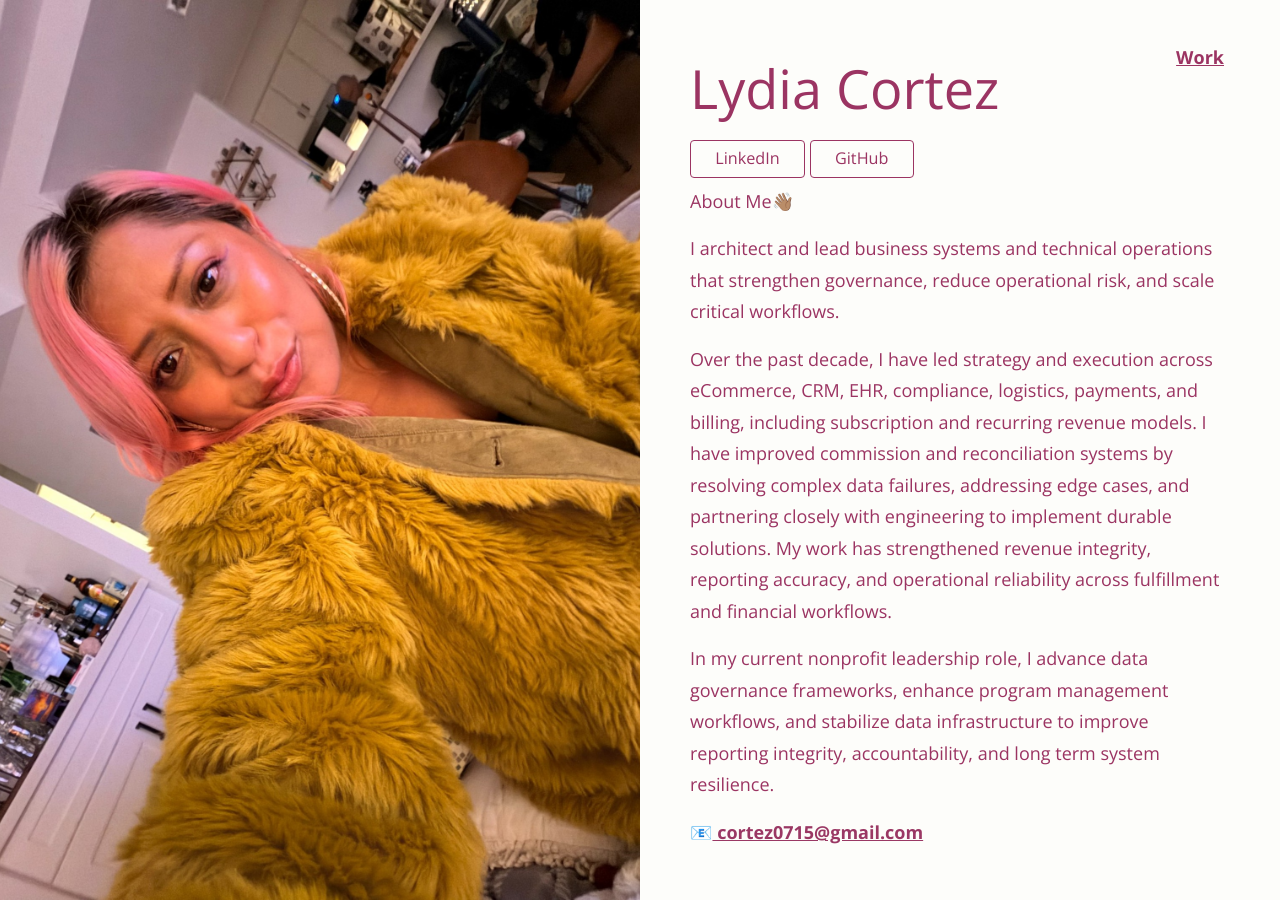
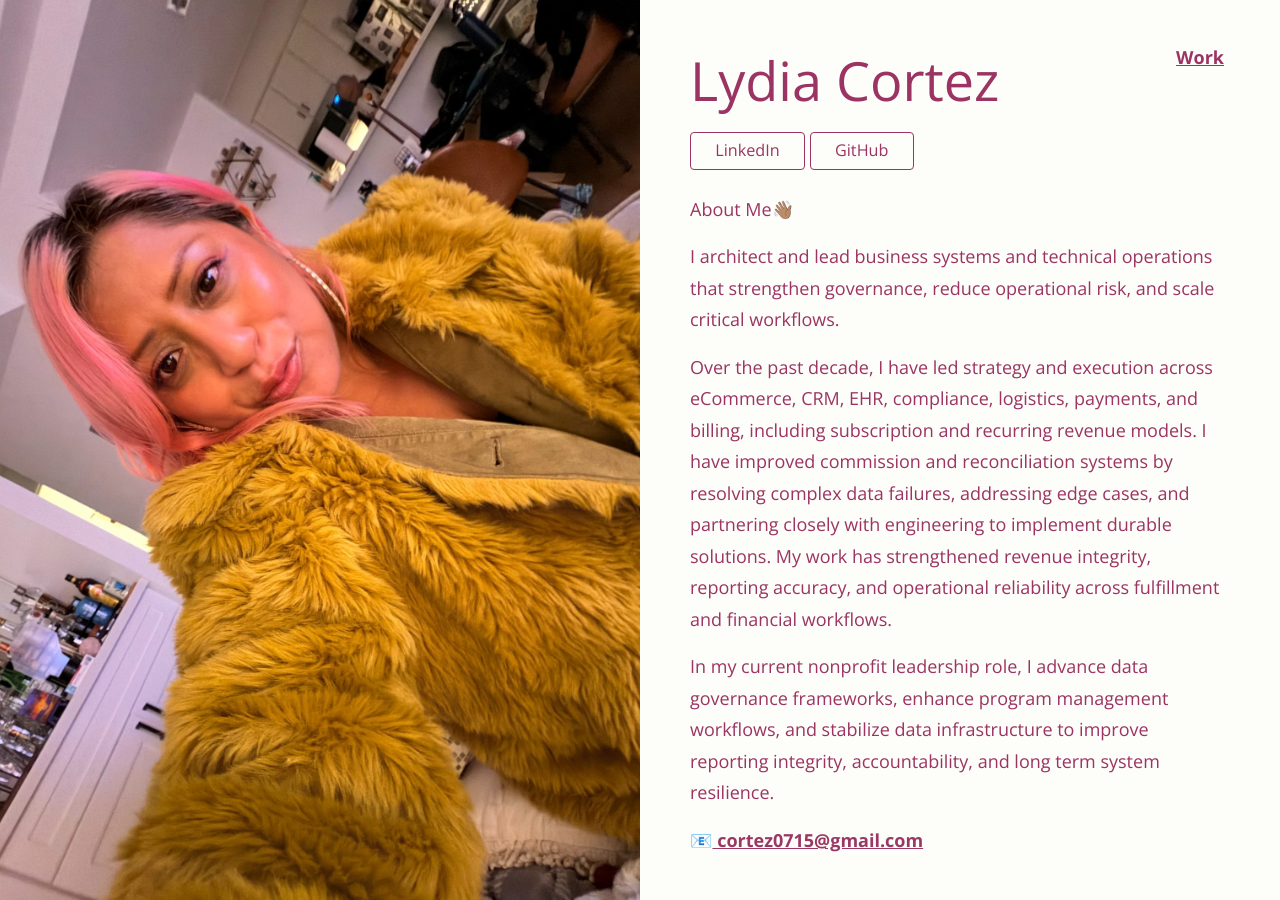
Before and after one commit to lylyco/lylyco.github.io, a Jekyll site: the page built from index.html, in a window 1280 px wide. Built offline with Jekyll 4.4.1, drawn with Linux system fonts in a browser that asks for light colours.

Commit message:
“bio1”

```diff
--- a/_config.yml
+++ b/_config.yml
@@ -14,7 +14,8 @@ description: "Lydia Cortez"
 # A brief blurb about yourself
 content: |
   <div class="bio">
-    <p>About Me👋🏽</p>
+    <p> </p>
+    <p>About Me👋🏽<p>
 
     <p>I architect and lead business systems and technical operations that strengthen governance, reduce operational risk, and scale critical workflows.</p>
 
```
